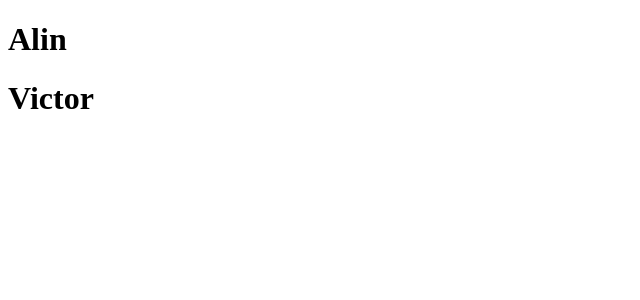
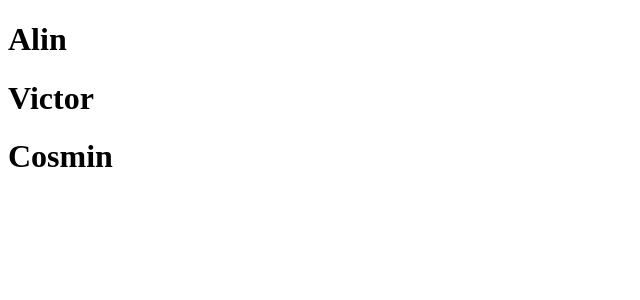
Before and after one commit to alin1k/rostil-tehnoserv, a Next.js app: page / in a window 1280 px wide. Shown: the top 300 px of the page, without its empty margins (0-640 px from the left). Built offline with nearby package versions, Linux system fonts and the light colour scheme.

Commit message:
am adaugat numele ,care are un milion pana luni

```diff
--- a/src/app/page.js
+++ b/src/app/page.js
@@ -5,6 +5,7 @@ export default function Home() {
     <div>
       <h1>Alin</h1>
       <h1>Victor</h1>
+      <h1>Cosmin</h1>
     </div>
   );
 }
```
